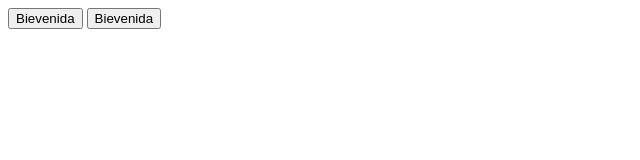
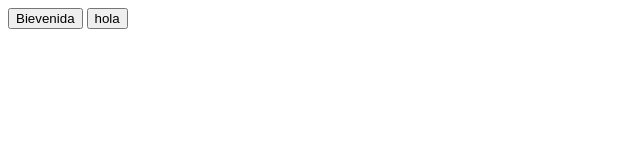
Before and after one commit to c1r4l1/mi-primer-repositorio, a plain HTML site: page index.html in a window 1280 px wide. Shown: the full height of the page, 0-640 px from the left. Drawn offline with Linux system fonts and the light colour scheme.

Commit message:
cambio a button

```diff
--- a/index.html
+++ b/index.html
@@ -8,7 +8,7 @@
 <body>
 
 	<button id="boton1" onclick="alert('bienvenido')">Bievenida</button>
-	<button id="boton2" onclick="alert('bienvenido')">Bievenida</button>
+	<button id="boton2" onclick="alert('bienvenido')">hola</button>
 
 </body>
 </html>
```
